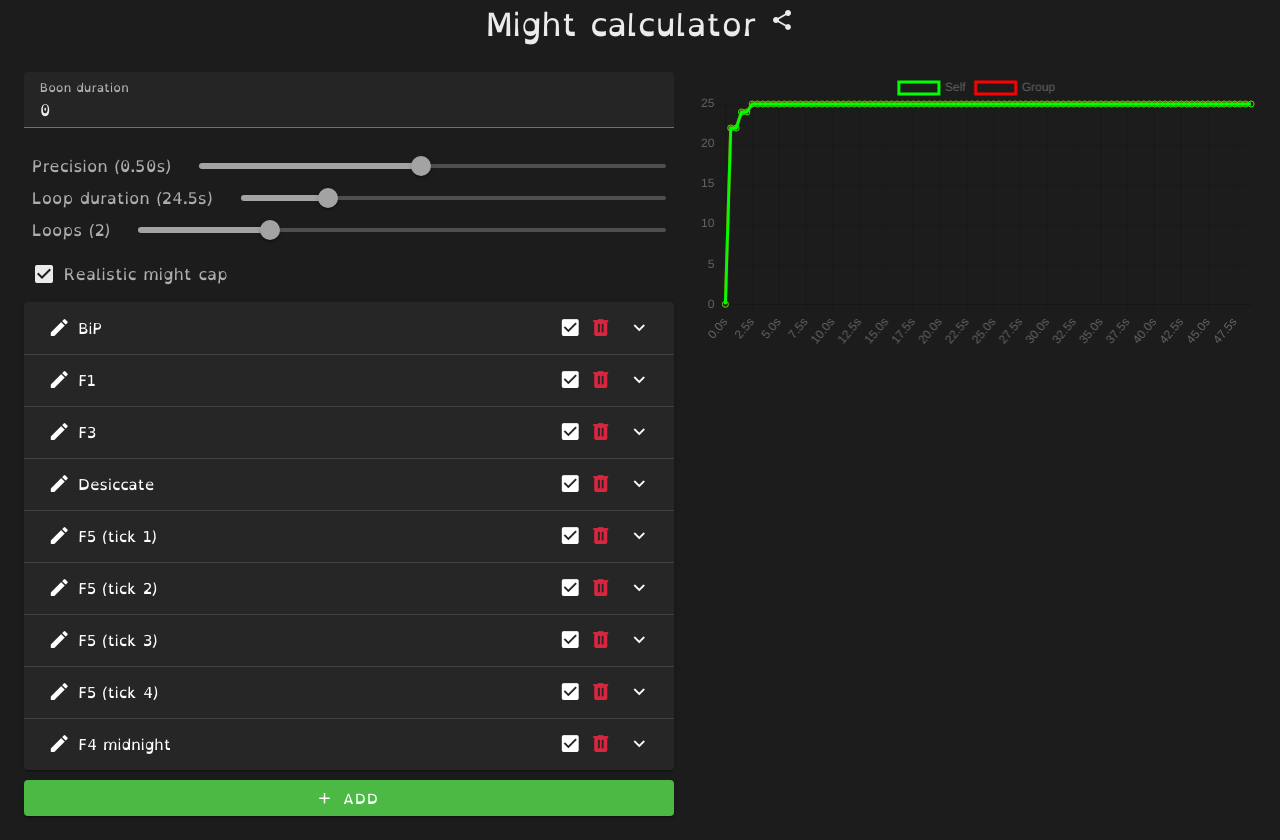
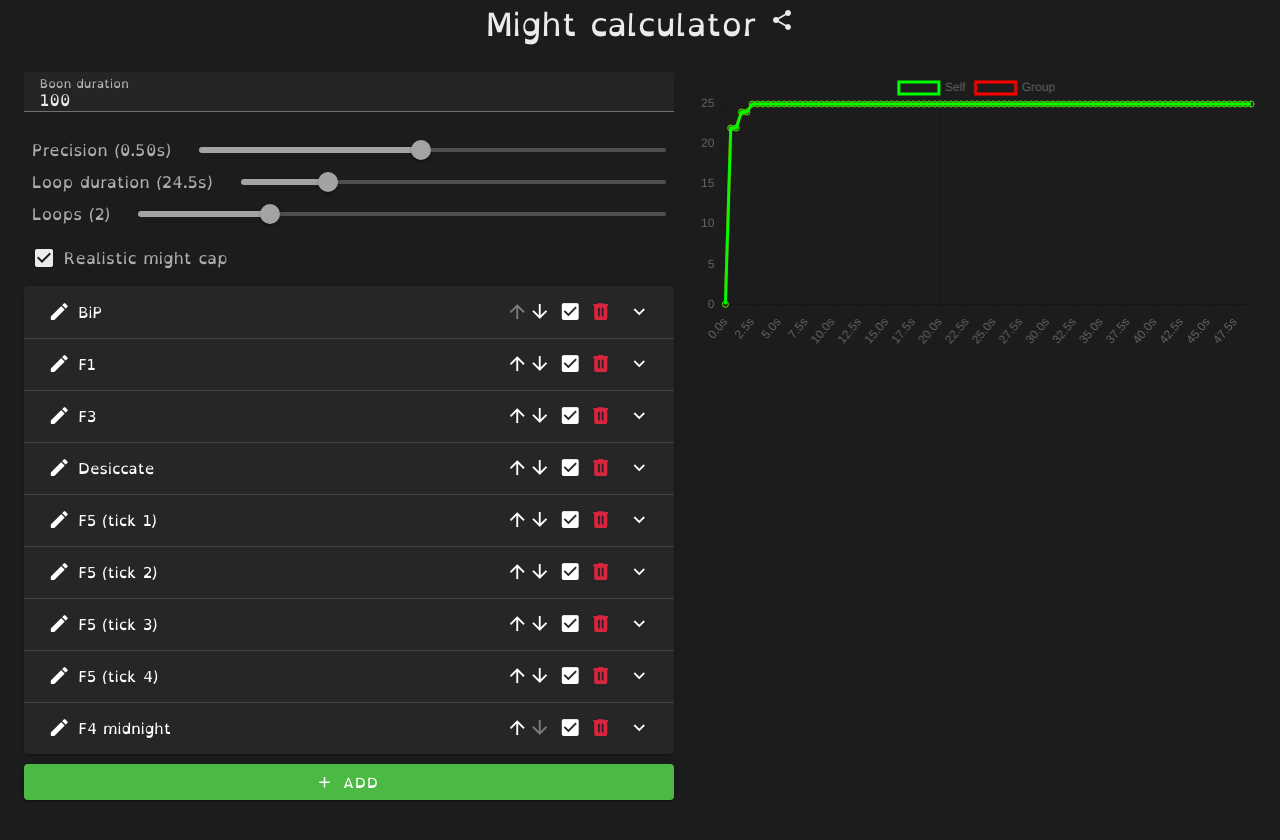
Before and after one commit to Danmander/gw2-might-calculator, a Vue app: page / in a window 1280 px wide. Built offline with nearby package versions, Linux system fonts and the light colour scheme.

Commit message:
Added the ability for users to move might sources.

```diff
--- a/src/App.vue
+++ b/src/App.vue
@@ -16,12 +16,13 @@
         <!-- Settings -->
         <div class="settings">
             <v-text-field
-                v-model="boonDuration"
+                v-model.number="boonDuration"
                 type="number"
                 label="Boon duration"
                 :step="0.01"
                 :min="0"
                 :max="100"
+                density="compact"
             />
 
             <v-slider
@@ -67,6 +68,10 @@
                     :model-value="mightSource"
                     @update:model-value="(value) => mightSources[index] = value"
                     @delete="deleteSource(index)"
+                    :disable-move-up-button="index === 0"
+                    @move-up="moveSource(index, index - 1)"
+                    :disable-move-down-button="index === mightSources.length - 1"
+                    @move-down="moveSource(index, index + 1)"
                     :second-inputs-precision="precision"
                 />
             </v-expansion-panels>
@@ -140,7 +145,7 @@ export default {
             loopDuration: 24.5,
             precision: 0.5,
             clampMight: true,
-            boonDuration: 0
+            boonDuration: 100
         }
     },
     mounted() {
@@ -269,6 +274,16 @@ export default {
         deleteSource(index) {
             this.mightSources.splice(index, 1);
         },
+        moveSource(index, destinationIndex) {
+            // Check if the indexes are within bounds
+            if(index < 0 || index >= this.mightSources.length || destinationIndex < 0 || destinationIndex >= this.mightSources.length) return;
+
+            const source = this.mightSources[index];
+            const sourceAtDestinationIndex = this.mightSources[destinationIndex];
+
+            this.mightSources[index] = sourceAtDestinationIndex;
+            this.mightSources[destinationIndex] = source;
+        },
         addSource() {
             let maxTime = Math.max(0, ...this.mightSources.filter((source) => !!source.time).map((source) => source.time));
             this.mightSources.push({
@@ -344,7 +359,8 @@ export default {
             }
         },
         boonDurationMultiplier() {
-            return 1 + (this.boonDuration / 100);
+            const boonDuration = (typeof this.boonDuration === "number") ? this.boonDuration : 0;
+            return (100 + boonDuration) / 100;
         }
     },
     watch: {
--- a/src/assets/might-sources/offset-heal-scourge.json
+++ b/src/assets/might-sources/offset-heal-scourge.json
@@ -5,7 +5,7 @@
 		"offset": 0,
 		"cooldown": 25.4,
 		"amount": 5,
-		"duration": 40,
+		"duration": 20,
 		"type": "aoe",
 		"disabled": false
 	},
@@ -15,7 +15,7 @@
 		"offset": 0,
 		"cooldown": 6.9,
 		"amount": 2,
-		"duration": 12,
+		"duration": 6,
 		"type": "aoe",
 		"disabled": false
 	},
@@ -25,7 +25,7 @@
 		"offset": 0,
 		"cooldown": 6.8,
 		"amount": 2,
-		"duration": 12,
+		"duration": 6,
 		"type": "aoe",
 		"disabled": false
 	},
@@ -35,7 +35,7 @@
 		"offset": 0,
 		"cooldown": 14,
 		"amount": 8,
-		"duration": 18,
+		"duration": 9,
 		"type": "aoe",
 		"disabled": false
 	},
@@ -45,7 +45,7 @@
 		"offset": 0,
 		"cooldown": 13.6,
 		"amount": 2,
-		"duration": 12,
+		"duration": 6,
 		"type": "aoe",
 		"disabled": false
 	},
@@ -55,7 +55,7 @@
 		"offset": 1,
 		"cooldown": 13.6,
 		"amount": 2,
-		"duration": 12,
+		"duration": 6,
 		"type": "aoe",
 		"disabled": false
 	},
@@ -65,7 +65,7 @@
 		"offset": 2,
 		"cooldown": 13.6,
 		"amount": 2,
-		"duration": 12,
+		"duration": 6,
 		"type": "aoe",
 		"disabled": false
 	},
@@ -75,7 +75,7 @@
 		"offset": 3,
 		"cooldown": 13.6,
 		"amount": 2,
-		"duration": 12,
+		"duration": 6,
 		"type": "aoe",
 		"disabled": false
 	},
@@ -85,7 +85,7 @@
 		"offset": 0,
 		"cooldown": 12.75,
 		"amount": 3,
-		"duration": 18,
+		"duration": 9,
 		"type": "aoe",
 		"disabled": false
 	}
--- a/src/components/MightSourceSettingsExpansionPanel.vue
+++ b/src/components/MightSourceSettingsExpansionPanel.vue
@@ -29,6 +29,22 @@
             </span>
 
             <v-spacer />
+            <v-icon
+                @click.stop="$emit('move-up')"
+                class="move"
+                :class="{ 'disabled': disableMoveUpButton}"
+            >
+                mdi-arrow-up
+            </v-icon>
+            <span class="mr-2">
+                <v-icon
+                    @click.stop="$emit('move-down')"
+                    class="move"
+                    :class="{ 'disabled': disableMoveDownButton}"
+                >
+                    mdi-arrow-down
+                </v-icon>
+            </span>
             <span class="mr-2">
                 <v-checkbox-btn
                     class="auto-size-checkbox"
@@ -203,12 +219,20 @@ import MightSourceTypes from '../enums/MightSourceTypes.js';
 import SkillUsageTypes from '../enums/SkillUsageTypes.js';
 
 export default {
-    emits: ["update:modelValue", 'delete'],
+    emits: ["update:modelValue", 'delete', 'move-up', 'move-down'],
     props: {
         modelValue: {
             type: Object,
             required: true
         },
+        disableMoveUpButton: {
+            type: Boolean,
+            default: false
+        },
+        disableMoveDownButton: {
+            type: Boolean,
+            default: false
+        }
     },
     data() {
         return {
@@ -268,6 +292,10 @@ export default {
     opacity: 0.4;
 }
 
+.move.disabled {
+    opacity: 0.4;
+}
+
 .auto-size-checkbox {
     --v-selection-control-size: auto
 }
```
